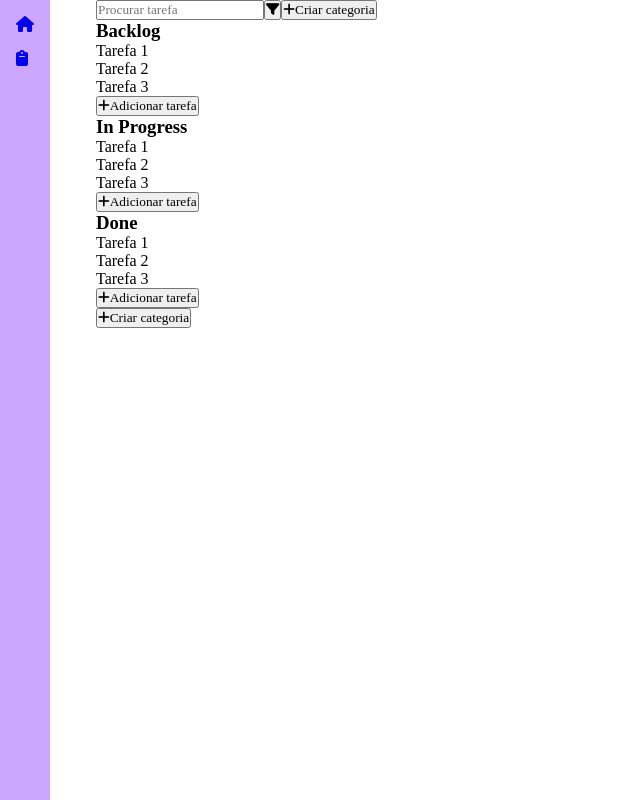
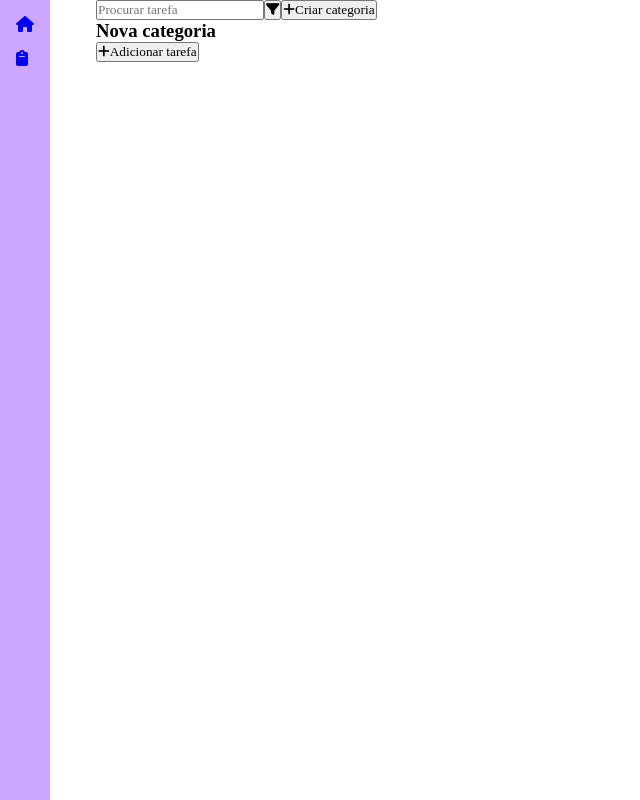
Before and after one commit to rodrigodesouzasantos97/TaskManager, a React (Vite) app in the folder frontend/: page /board in a window 1280 px wide. Both pictures are taken after a click on the button "Criar categoria". Shown: the whole page, without its empty margins (0-640 px from the left). Built offline with nearby package versions, Linux system fonts and the light colour scheme; a web font is replaced by a local one.

Commit message:
feat: create functions and states
- Create createCategory in Board route
- Create search value state
- Create filteredTasks in Category component
- Create createTask function in Category component

```diff
--- a/frontend/src/components/Category.jsx
+++ b/frontend/src/components/Category.jsx
@@ -1,15 +1,32 @@
+import { useState } from "react";
+
 import Task from "./Task";
 
-const Category = ({ title }) => {
+const Category = ({ title, searchValue }) => {
+  const [tasks, setTasks] = useState([]);
+
+  const createTask = () => {
+    const newTask = {
+      id: Date.now(),
+      description: `Nova tarefa ${Date.now()}`,
+    };
+
+    setTasks([...tasks, newTask]);
+  };
+
+  const filteredTasks = tasks.filter((task) =>
+    task.description.includes(searchValue || "")
+  );
+
   return (
     <div className="category">
       <h3>{title}</h3>
       <div className="tasks">
-        <Task description="Tarefa 1" />
-        <Task description="Tarefa 2" />
-        <Task description="Tarefa 3" />
+        {filteredTasks.map((task) => (
+          <Task key={task.id} description={task.description} />
+        ))}
       </div>
-      <button>
+      <button onClick={createTask}>
         <i className="fa-solid fa-plus"></i>Adicionar tarefa
       </button>
     </div>
--- a/frontend/src/routes/Board.jsx
+++ b/frontend/src/routes/Board.jsx
@@ -1,24 +1,46 @@
+import { useState } from "react";
+
 import "./Board.css";
 
 import Category from "../components/Category";
 
 const Board = () => {
+  const [categories, setCategories] = useState([]);
+  const [searchValue, setSearchValue] = useState("");
+
+  const createCategory = () => {
+    const newCategory = {
+      id: Date.now(),
+      title: "Nova categoria",
+    };
+
+    setCategories([...categories, newCategory]);
+  };
+
   return (
     <div className="board">
       <div className="filter-bar">
-        <input type="text" name="search" placeholder="Procurar tarefa" />
+        <input
+          type="text"
+          name="search"
+          placeholder="Procurar tarefa"
+          onChange={(e) => setSearchValue(e.target.value)}
+        />
         <button>
           <i className="fa-solid fa-filter"></i>
         </button>
-        <button>
+        <button onClick={createCategory}>
           <i className="fa-solid fa-plus"></i>Criar categoria
         </button>
       </div>
       <div className="categories">
-        <Category title="Backlog" />
-        <Category title="In Progress" />
-        <Category title="Done" />
-        <button><i className="fa-solid fa-plus"></i>Criar categoria</button>
+        {categories.map((category) => (
+          <Category
+            key={category.id}
+            title={category.title}
+            searchValue={searchValue}
+          />
+        ))}
       </div>
     </div>
   );
```
